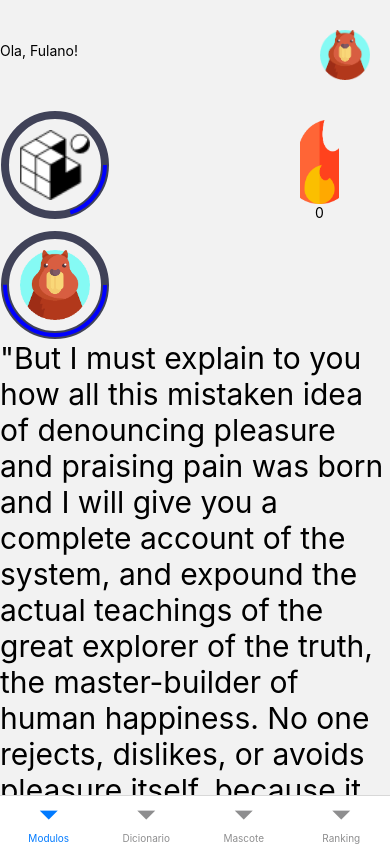
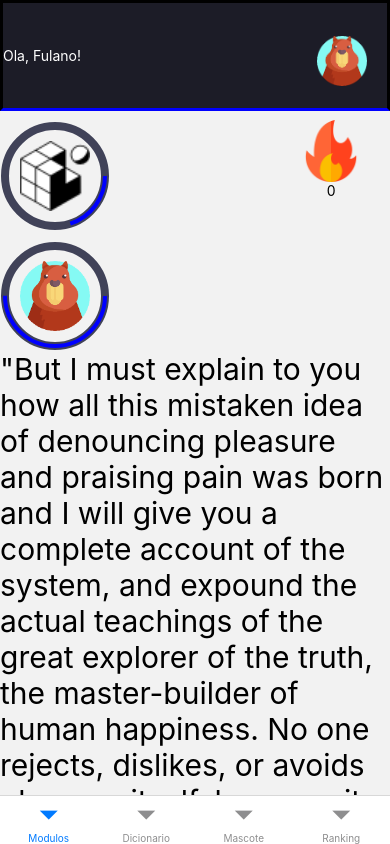
Before and after one commit to gabr-silva/libramos_TCC, a React Native app: screen /Modulos in a window 390 px wide. Built offline with nearby package versions, Linux system fonts and the light colour scheme.

Commit message:
Merge branch 'main' of https://github.com/gabr-silva/APP_libramos

```diff
--- a/src/components/Frequencia.js
+++ b/src/components/Frequencia.js
@@ -27,8 +27,8 @@ const style = StyleSheet.create({
         },
 
         fogo: {
-        width: width * 0.1, // Largura proporcional à largura da tela
-        height: height * 0.1, // Altura proporcional à largura da tela
+        width: width * 0.16, // Largura proporcional à largura da tela
+        height: width * 0.16, // Altura proporcional à largura da tela
         },
 })
 
--- a/src/telas/modulos/modulos.js
+++ b/src/telas/modulos/modulos.js
@@ -3,7 +3,7 @@ import { View, Text, ScrollView, Image} from 'react-native';
 
 import { Modulo } from "../../components/BotaoModulos";
 import BotaoPerfil from "../../components/BotaoPerfil";
-import Frequencia from "../../components/frequencia";
+import Frequencia from "../../components/Frequencia";
 import { db } from "../../config/firebase";
 import style_modulo from "./style_modulos";
 
@@ -14,7 +14,7 @@ const Menu = ({ navigation }) => {
     return (
         <>
         <View style={style_modulo.topo}>
-          <Text>Ola, Fulano!</Text>
+          <Text style={{color: 'white'}}>Ola, Fulano!</Text>
           <BotaoPerfil
           imagemPerfil={require('../../../assets/capivaraTeste.png')}
           onPress={() => navigation.navigate('Perfil')}
--- a/src/telas/modulos/style_modulos.js
+++ b/src/telas/modulos/style_modulos.js
@@ -8,6 +8,10 @@ const style_modulo = StyleSheet.create({
         justifyContent: 'space-between',
         alignItems: 'center',
         width: '100%',
+        height: '14%',
+        backgroundColor: '#1C1C27',
+        borderBottomColor: 'blue',
+        borderWidth: 3,
     },
 })
 
```
